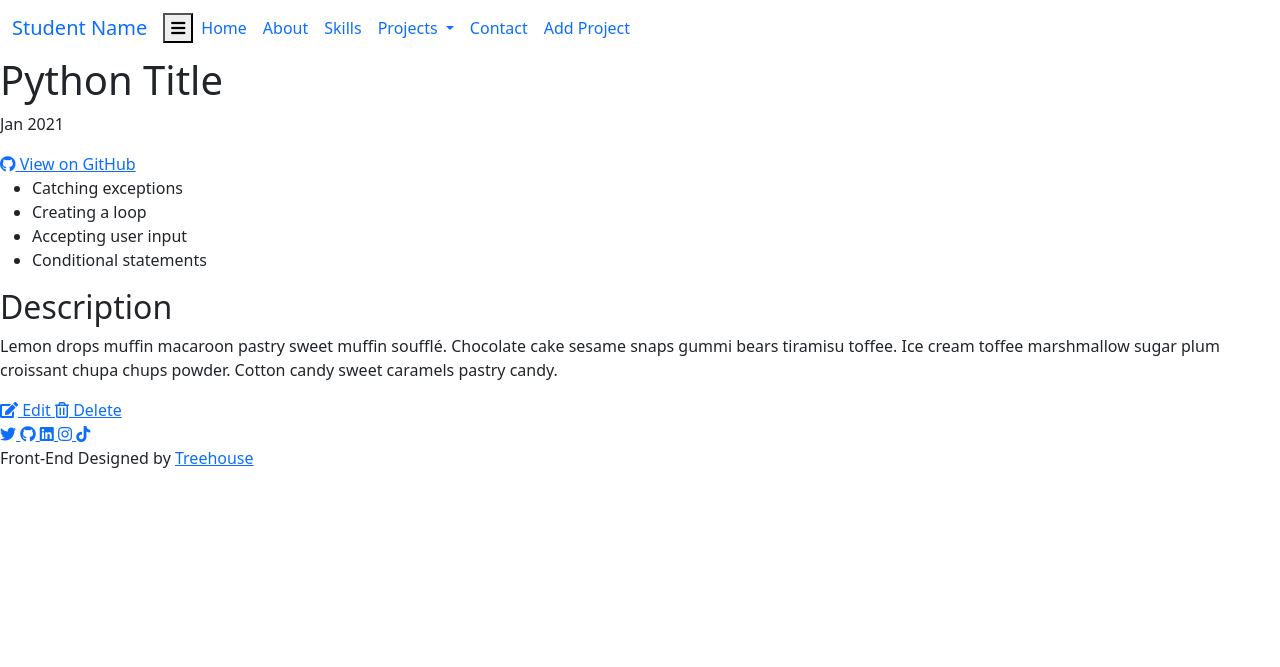
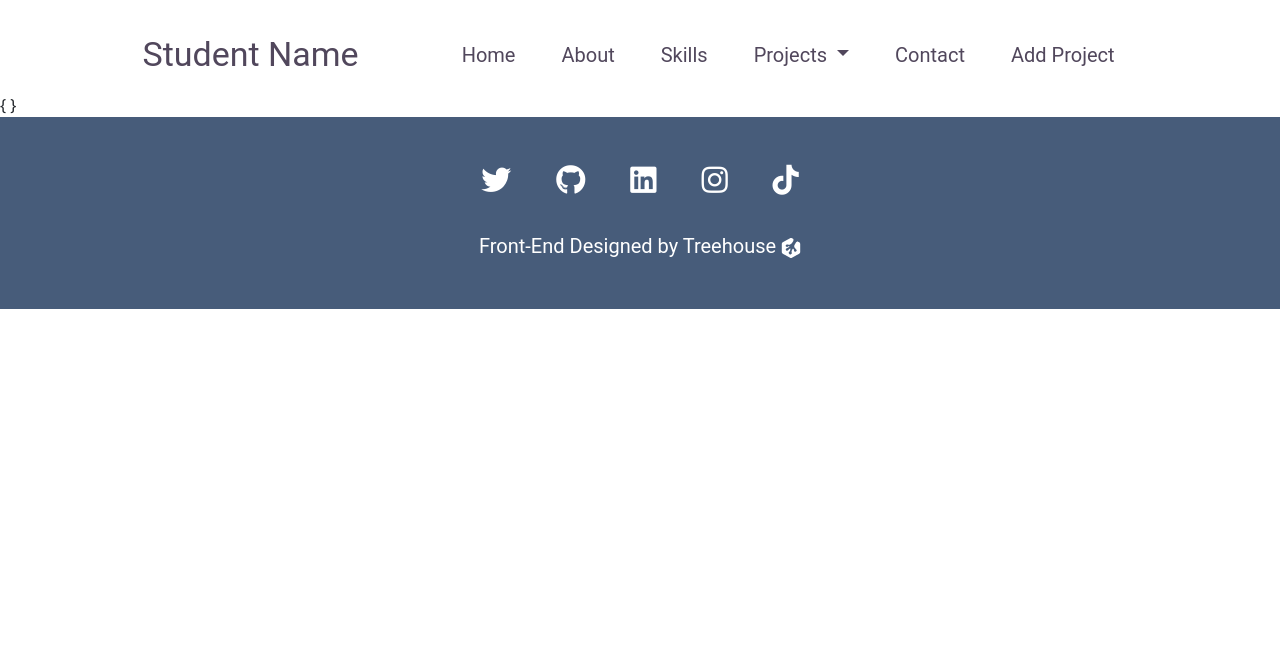
Before and after one commit to sahvsergio/treehouse_python_techdegree_unit5, a Flask app: page /projects/1 in a window 1280 px wide. Shown: the top 667 px of the page. After the commit the page ends 309 px from the top, so only its background shows below. Run offline with Flask 3, Linux system fonts and the light colour scheme.

Commit message:
extended layout on detail.html

```diff
--- a/templates/detail.html
+++ b/templates/detail.html
@@ -1,57 +1,4 @@
-<!DOCTYPE html>
-<html>
-    <head>
-        <meta charset="utf-8">
-        <meta http-equiv="X-UA-Compatible" content="IE=edge">
-        <title>Portfolio</title>
-        <meta name="description" content="A portfolio of my work">
-        <meta name="viewport" content="width=device-width, initial-scale=1">
-        <link rel="stylesheet" href="https://cdnjs.cloudflare.com/ajax/libs/font-awesome/5.15.3/css/all.min.css">
-        <link rel="stylesheet" href="https://cdnjs.cloudflare.com/ajax/libs/font-awesome/5.15.3/css/all.min.css">
-        <link href="https://cdn.jsdelivr.net/npm/bootstrap@5.0.0-beta2/dist/css/bootstrap.min.css" rel="stylesheet" integrity="sha384-BmbxuPwQa2lc/FVzBcNJ7UAyJxM6wuqIj61tLrc4wSX0szH/Ev+nYRRuWlolflfl" crossorigin="anonymous">
-        <link rel="stylesheet" href="styles.css">
-    </head>
-    <body>
-        <section class="navigation">
-            <nav class="navbar navbar-expand-lg">
-                <div class="container-fluid">
-                    <a class="navbar-brand" href="#">Student Name</a>
-                    <button class="toggle" type="button" data-bs-toggle="collapse" data-bs-target="#navbarContent" aria-controls="navbarContent" aria-expanded="false" aria-label="Toggle navigation">
-                        <i class="fas fa-bars"></i>
-                    </button>
-                    <div class="collapse navbar-collapse" id="navbarContent">
-                        <ul class="navbar-nav me-auto mb-2 mb-lg-0">
-                            <li class="nav-item">
-                                <a class="nav-link active" aria-current="page" href="#">Home</a>
-                            </li>
-                            <li class="nav-item">
-                                <a class="nav-link" href="#about">About</a>
-                            </li>
-                            <li class="nav-item">
-                                <a class="nav-link" href="#skills">Skills</a>
-                            </li>
-                            <li class="nav-item dropdown">
-                                <a class="nav-link dropdown-toggle" href="#" id="navbarDropdown" role="button" data-bs-toggle="dropdown" aria-expanded="false">
-                                Projects
-                                </a>
-                                <ul class="dropdown-menu" aria-labelledby="navbarDropdown">
-                                <li><a class="dropdown-item" href="#project1">Project 1</a></li>
-                                <li><a class="dropdown-item" href="#project2">Project 2</a></li>
-                                <li><a class="dropdown-item" href="#project3">Project 3</a></li>
-                                <li><a class="dropdown-item" href="#project4">Project 4</a></li>
-                                </ul>
-                            </li>
-                            <li class="nav-item">
-                                <a class="nav-link" href="#contact">Contact</a>
-                            </li>
-                            <li class="nav-item">
-                                <a class="nav-link" href="#">Add Project</a>
-                            </li>
-                        </ul>
-                    </div>
-                </div>
-            </nav>
-        </section>
+{% extends "layout.html" %}
         <section class="header">
             <h1>Python Title</h1>
             <p>Jan 2021</p>
@@ -89,37 +36,3 @@
                 Delete
             </a>
         </section>
-        <section class="footer">
-            <div class="socials">
-                <!--Delete any you don't use-->
-                <!--Icons from FontAwesome.com/icons-->
-                <a href="">
-                    <i class="fab fa-twitter"></i>
-                </a>
-                <a href="">
-                    <i class="fab fa-github"></i>
-                </a>
-                <a href="">
-                    <i class="fab fa-linkedin"></i>
-                </a>
-                <a href="">
-                    <i class="fab fa-instagram"></i>
-                </a>
-                <a href="">
-                    <i class="fab fa-tiktok"></i>
-                </a>
-            </div>
-            <div class="treehouse">
-                <p>
-                    Front-End Designed by
-                    <a href="https://teamtreehouse.com">
-                        Treehouse
-                        <svg xmlns="http://www.w3.org/2000/svg" viewBox="0 0 229.75 249.54"><defs><style>.cls-1{fill:#fff;}</style></defs><g id="Layer_2" data-name="Layer 2"><g id="Layer_1-2" data-name="Layer 1"><path class="cls-1" d="M202.68,45.53c-8.27-4.67-21.47,2.85-29.49,16.8L158.67,87.59a31.83,31.83,0,0,0,2.15,32.65l.42.61C168,130.5,177,139.42,180,142.61a16.49,16.49,0,1,1-27.92,15.7,16.27,16.27,0,0,1-.48-6.55c.47-3.62-.69-9.53-5.89-15.32s-15.81,5.15-19.24,16.4l-.16.52c-3.43,11.25-5.6,21.07-5,22a19.33,19.33,0,0,1,1.07,1.77,18.58,18.58,0,1,1-25.13-7.69c.4-.22.81-.41,1.23-.6.69-.3,2.66-5,4.36-10.62s2.44-7.55,3.09-10.12c.87-3.44,2.15-10.59,1.51-14.13-.7-3.93-4.75-4.21-9-1.19-2.54,1.81-6.74,5.39-8.79,6.86-3.85,2.75-7.07,8.1-8.78,11.38a16.37,16.37,0,1,1-18-23.57c4.12-.9,18.15-9.47,26.61-15.52a30.89,30.89,0,0,0,4.92-4c2.53-3.23-.19-5.79-2.64-5.52-7.2.8-14.61,1.82-16,3.6A14.65,14.65,0,1,1,55.74,85.1a14.54,14.54,0,0,1,8.95-2.75c5.26.14,19.11,3,30.69.9l3-.53c11.58-2,25.45-12.13,31-22.52L141.42,39c6.68-11.73,6.19-24.57-1.1-28.69L127.14,2.83c-6.66-3.77-17.55-3.77-24.21,0L12.11,54C5.45,57.77,0,67.09,0,74.74V174.8c0,7.64,5.45,17,12.11,20.72l90.82,51.2c6.66,3.76,17.55,3.75,24.21,0l90.51-51.18c6.66-3.76,12.1-13.09,12.1-20.73V74.74c0-7.65-5.44-17-12.1-20.74Z"/></g></g></svg>
-                    </a>
-                </p>
-            </div>
-        </section>
-        <script src="" async defer></script>
-        <script src="https://cdn.jsdelivr.net/npm/bootstrap@5.0.0-beta2/dist/js/bootstrap.bundle.min.js" integrity="sha384-b5kHyXgcpbZJO/tY9Ul7kGkf1S0CWuKcCD38l8YkeH8z8QjE0GmW1gYU5S9FOnJ0" crossorigin="anonymous"></script>
-    </body>
-</html>
```
